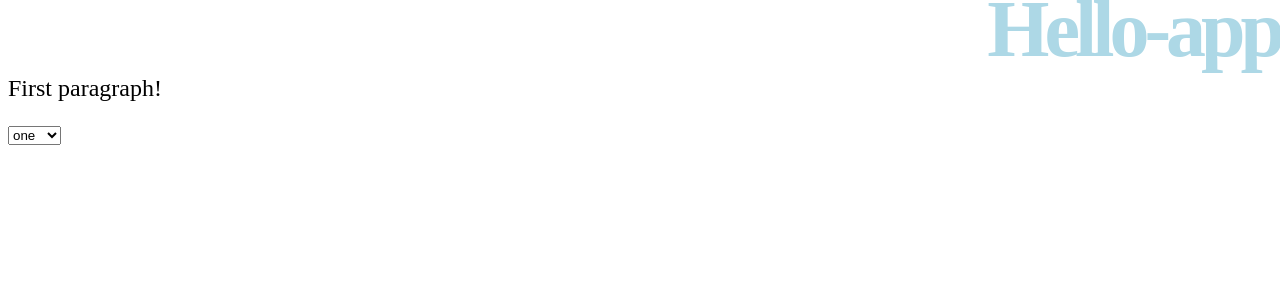
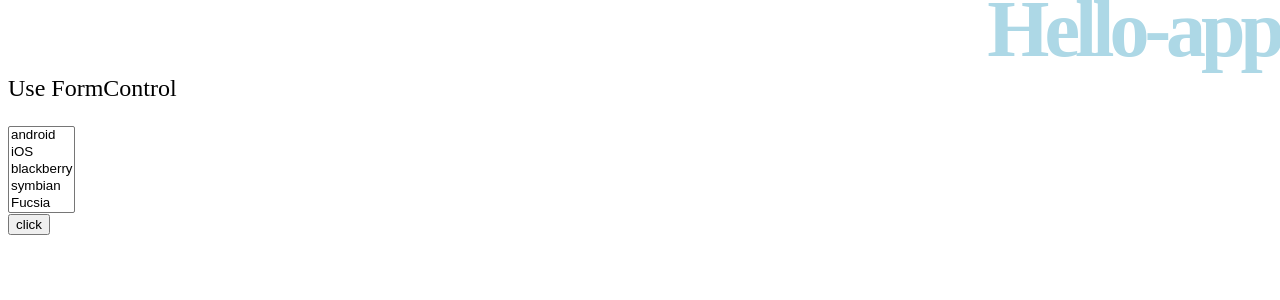
Before and after one commit to carelessmisu/Angular, an Angular app in the folder angular-app/: page / in a window 1280 px wide. Shown: the top 300 px of the page. Built offline with nearby package versions, Linux system fonts and the light colour scheme.

Commit message:
add Section 3-1

```diff
--- a/angular-app/src/app/app.module.ts
+++ b/angular-app/src/app/app.module.ts
@@ -1,5 +1,6 @@
 import { NgModule } from '@angular/core';
 import { BrowserModule } from '@angular/platform-browser';
+import { FormsModule, ReactiveFormsModule } from '@angular/forms';
 
 import { AppComponent } from './app.component';
 import { HelloComponent } from './hello/hello.component';
@@ -10,7 +11,9 @@ import { HelloComponent } from './hello/hello.component';
     HelloComponent
   ],
   imports: [
-    BrowserModule
+    BrowserModule,
+    FormsModule,
+    ReactiveFormsModule
   ],
   providers: [],
   // bootstrap: [AppComponent]
--- a/angular-app/src/app/hello/hello.component.html
+++ b/angular-app/src/app/hello/hello.component.html
@@ -1,31 +1,105 @@
 <div id="body">
-    <h1>{{title}}</h1>
-    <!-- <p>{{message}}</p> -->
-    <!-- <p>Price: {{price * 1.08}} 円</p> -->
-    <!-- <p>{{today()}}</p> -->
-    <!-- <p [class]="styleClass">{{message}}</p> -->
-    <!-- <button (click)="doClick()">Click</button> -->
-    <!-- <input type="text" #flield1 -->
-        <!-- (keyup)="doType(flield1.value)" /> -->
+  <h1>{{ title }}</h1>
+  <p>{{ message }}</p>
 
-    <!-- ngIf-->
-    <!-- <p *ngIf="visible" (click)="doClick()" class="red">This is TRUE message.</p>
-    <p *ngIf="visible == false" (click)="doClick()">This is FALSE message</p> -->
+  <!-- FormsModule -->
+  <!-- <p>TYPE: {{text1}}</p>
+    <input type="text" [(ngModel)]="text1" /> -->
 
-    <!-- ngFor -->
-    <!-- <ul>
-        <li *ngFor="let item of data">{{item}}</li>
-    </ul> -->
+  <!-- ReactiveFormsModule -->
+  <!-- <p>TYPE: {{myControl.value}}</p>
+    <input type="text" [formControl]="myControl" /> -->
 
-    <div [ngSwitch]="switch">
-        <p *ngSwitchCase="'one'">First paragraph!</p>
-        <p *ngSwitchCase="'two'">Second paragraph!</p>
-        <p *ngSwitchCase="'three'">Third paragraph!</p>
-        <p *ngSwitchDefault>default paragraph!</p>
+  <!-- 3-8-->
+  <!-- <input type="text" [formControl]="myControl" />
+    <button (click)="doClick()">Click</button> -->
+
+  <!-- 3-10-->
+  <!-- <form [formGroup]="myControl" (ngSubmit)="onSubmit()">
+    <table>
+      <tr>
+        <th>Name</th>
+        <td>
+          <input type="text" formControlName="name" />
+        </td>
+      </tr>
+      <tr>
+        <th>Mail</th>
+        <td>
+          <input type="text" formControlName="mail" />
+        </td>
+      </tr>
+      <tr>
+        <th>age</th>
+        <td>
+          <input type="text" formControlName="age" />
+        </td>
+      </tr>
+      <tr>
+        <th></th>
+        <td>
+          <input type="submit" formControlName="click" />
+        </td>
+      </tr>
+    </table>
+  </form> -->
+
+  <!-- 3-13 -->
+  <!-- <form [formGroup]="myControl" (submit)="onSubmit()">
+    <div>
+        <label>
+          <input type="checkbox" formControlName="control">Check Box</label>
     </div>
-    <select #sel (change)="doSelect(sel.value)">
-        <option>one</option>
-        <option>two</option>
-        <option>three</option>
-    </select>
+    <div>
+        <input type="submit" value="click">
+    </div>
+  </form> -->
+
+  <!-- 3-14 -->
+  <!-- <form [formGroup]="myControl" (submit)="onSubmit()">
+    <div>
+      <label>
+        <input type="radio" value="male" formControlName="control" />male</label
+      >
+      <label>
+        <input
+          type="radio"
+          value="female"
+          formControlName="control"
+        />female</label
+      >
+    </div>
+    <div>
+      <input type="submit" value="click" />
+    </div>
+  </form> -->
+
+  <!-- 3-15 -->
+  <!-- <form [formGroup]="myControl" (submit)="onSubmit()">
+    <div>
+      <select formControlName="control">
+        <option>Windows</option>
+        <option>macOS</option>
+        <option>Linux</option>
+        <option>chromeOS</option>
+      </select>
+      <input type="submit" value="click" />
+    </div>
+  </form> -->
+
+  <!-- 3-16 -->
+  <form [formGroup]="myControl" (submit)="onSubmit()">
+    <div>
+      <select formControlName="control" size="5" multiple>
+        <option>android</option>
+        <option>iOS</option>
+        <option>blackberry</option>
+        <option>symbian</option>
+        <option>Fucsia</option>
+      </select>
+    </div>
+    <div>
+      <input type="submit" value="click" />
+    </div>
+  </form>
 </div>
--- a/angular-app/src/app/hello/hello.component.ts
+++ b/angular-app/src/app/hello/hello.component.ts
@@ -1,82 +1,33 @@
 import { Component, OnInit } from '@angular/core';
+import { FormControl, FormGroup } from '@angular/forms';
 
 @Component({
   selector: 'app-hello',
+  styleUrls: ['./hello.component.css'],
   templateUrl: './hello.component.html',
-  styleUrls: ['./hello.component.css'],
-
-  // インラインテンプレート
-  // template: `
-  //   <div id="body">
-  //     <h1>{{title}}</h1>
-  //     <p>{{message}}</p>
-  //   </div>
-  // `
 })
 export class HelloComponent implements OnInit {
   title: string | undefined;
   message: string | undefined;
-  switch: string | undefined;
-  // data: string[] | undefined;
-  // visible: boolean;
-  // input: string | undefined;
-  // count: number;
-  // styleClass: string | undefined;
-  // now: Date;
-  // price: number;
+  // text1: string | undefined;
+  myControl!: FormGroup;
 
-  constructor(){
-    // this.now = new Date();
-    // setInterval(
-    //   () => {this.now = new Date();}, 1000);
-    // setInterval(
-    //   () => {
-    //     this.styleClass = this.styleClass == 'red' ? '' : 'red';
-    //     console.log(this.styleClass);
-    //   },1000
-    // );
+  constructor() {}
 
+  ngOnInit() {
+    this.title = 'Hello-app';
+    this.message = 'Use FormControl';
+    // this.text1 = '';
+    this.myControl = new FormGroup({
+      control: new FormControl()
+    });
   }
 
-  ngOnInit(){
-    this.title = 'Hello-app';
-    // this.message = 'This is My First Compornent!!';
-    // this.message = 'This is inline-template!!';
-    // this.message = '※ボタンをクリック!!'
-    // this.input = ''
-    // this.visible = true;
-    // this.message = 'please type...'
-    // this.message = 'data list.';
-    this.message = 'select menu:';
-    this.switch = "one";
-
-
-    // this.data = [
-    //   '最初の項目です。',
-    //   '2番目の項目です。',
-    //   '最後の項目です。'
-    // ]
-
-    // this.styleClass = 'red'
-    // this.price = 123450;
-    // this.count = 0;
-  }
-
-  // today(){
-  //   return this.now.toLocaleString();
+  // doClick() {
+  //   this.message = '「' + this.myControl.value + '」と書きましたね。';
   // }
-
-  // doClick(){
-  //   // this.message = ++this.count + "回、クリックしました。";
-  //   this.visible = !this.visible;
-  // }
-
-  // doType(val: string) {
-  //   this.input = val;
-  //   this.message = 'you type: ' + this.input;
-  // }
-
-  doSelect(val: string){
-    this.switch = val;
+  onSubmit() {
+    let result = this.myControl.value;
+    this.message = JSON.stringify(result);
   }
 }
```
